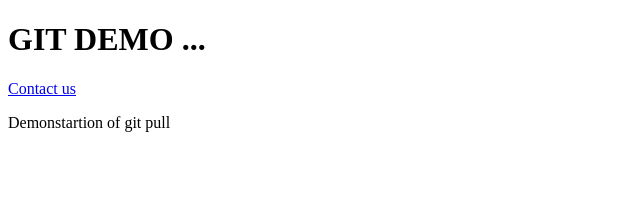
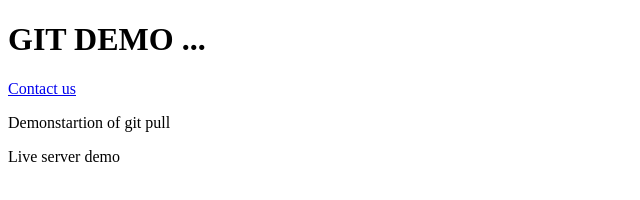
Before and after one commit to Janiyamt/gitdemo, a plain HTML site: page index.html in a window 1280 px wide. Shown: the whole page, without its empty margins (0-640 px from the left). Drawn offline with Linux system fonts and the light colour scheme.

Commit message:
live server

```diff
--- a/index.html
+++ b/index.html
@@ -12,6 +12,7 @@
 
     <a href="contactus.html">Contact us</a>
     <p>Demonstartion of git pull</p>
+    <p>Live server demo</p>
 </body>
 
 
```
